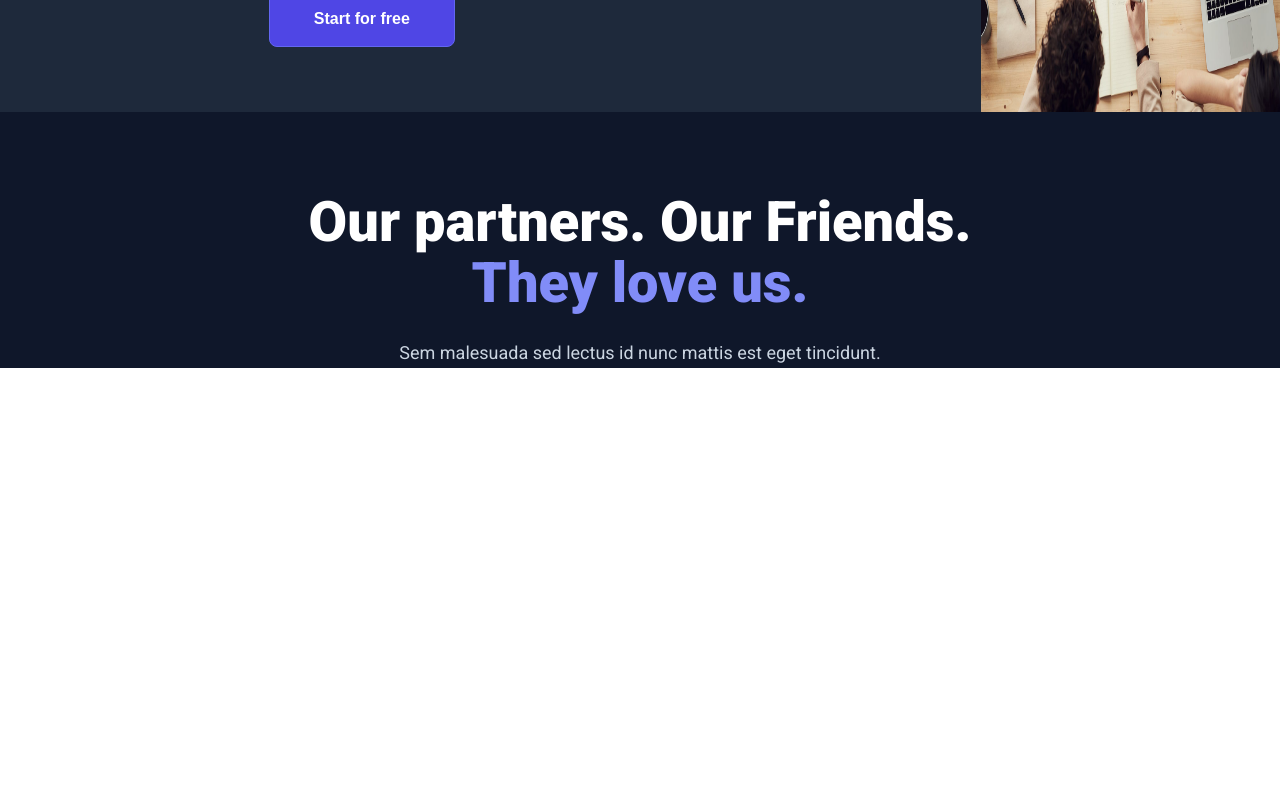
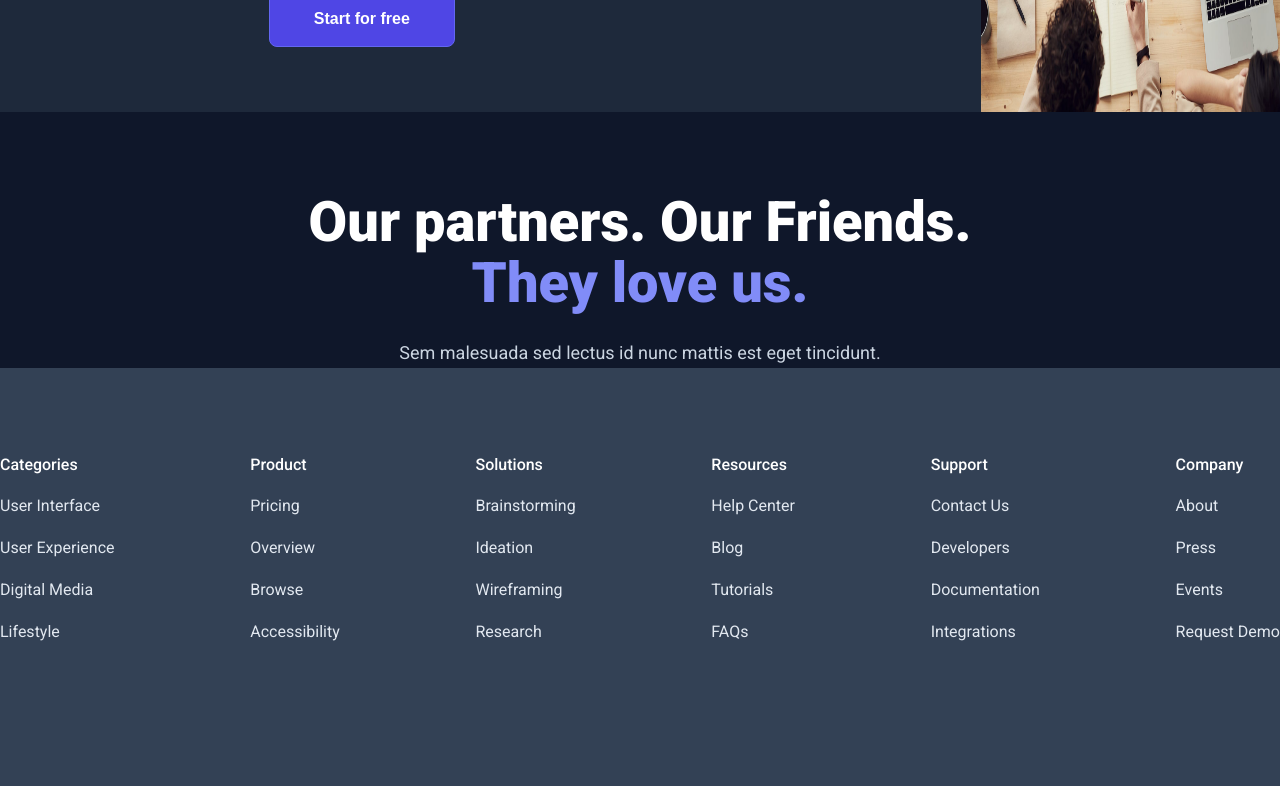
Before and after one commit to ArturKocharyan/trakor, a React (Create React App) app: page / in a window 1280 px wide. Shown: the part 5352-6152 px from the top of the page. Before the commit the page ends 5720 px from the top, so only its background shows below. Built offline with nearby package versions, Linux system fonts and the light colour scheme; the HTML template or start-up script is replaced by a standard one.

Commit message:
add list content

```diff
--- a/src/App.js
+++ b/src/App.js
@@ -1,5 +1,6 @@
 import './App.css';
 import Companies from './Components/Companies/Companies';
+import Footer from './Components/Footer/Footer';
 import Graphic from './Components/Graphic/Graphic';
 import Management from './Components/Menagement/Management';
 import NavBar from './Components/NavBar/NavBar';
@@ -26,6 +27,7 @@
         <Graphic />
         <WorkFaster />
         <SliderCompanies />
+        <Footer />
       </div>
     </div>
   );
--- a/src/Components/Footer/Footer.jsx
+++ b/src/Components/Footer/Footer.jsx
@@ -2,11 +2,54 @@
 import style from './style.module.css'
 
 function Footer() {
-  return (
-    <div className={style.main_container}>
-
-    </div>
-  )
+    return (
+        <div className={style.main_container}>
+            <div className={style.content_container}>
+                <ul>
+                    <li>Categories</li>
+                    <li>User Interface</li>
+                    <li>User Experience</li>
+                    <li>Digital Media</li>
+                    <li>Lifestyle</li>
+                </ul>
+                <ul>
+                    <li>Product</li>
+                    <li>Pricing</li>
+                    <li>Overview</li>
+                    <li>Browse</li>
+                    <li>Accessibility</li>
+                </ul>
+                <ul>
+                    <li>Solutions</li>
+                    <li>Brainstorming</li>
+                    <li>Ideation</li>
+                    <li>Wireframing</li>
+                    <li>Research</li>
+                </ul>
+                <ul>
+                    <li>Resources</li>
+                    <li>Help Center</li>
+                    <li>Blog</li>
+                    <li>Tutorials</li>
+                    <li>FAQs</li>
+                </ul>
+                <ul>
+                    <li>Support</li>
+                    <li>Contact Us</li>
+                    <li>Developers</li>
+                    <li>Documentation</li>
+                    <li>Integrations</li>
+                </ul>
+                <ul>
+                    <li>Company</li>
+                    <li>About</li>
+                    <li>Press</li>
+                    <li>Events</li>
+                    <li>Request Demo</li>
+                </ul>
+            </div>
+        </div>
+    )
 }
 
 export default Footer
--- a/src/Components/Footer/style.module.css
+++ b/src/Components/Footer/style.module.css
@@ -6,3 +6,43 @@
     background-color: #334155;
     height: 418px;
 }
+
+.content_container {
+    display: flex;
+    max-width: 1440px;
+    width: 100%;
+    height: 80%;
+    justify-content: space-between;
+    padding-top: 48px;
+    padding-bottom: 50px;
+}
+
+.main_container ul {
+    padding: 12px 0px 12px 0px;
+    gap: 8px;
+    opacity: 0px;
+
+}
+
+.main_container ul :first-child {
+    font-size: 16px;
+    font-weight: 500;
+    line-height: 17.6px;
+    text-align: left;
+    height: 42px;
+    color: white;
+}
+
+.content_container ul li {
+    font-size: 16px;
+    font-weight: 400;
+    line-height: 22.4px;
+    text-align: left;
+    height: 42px;
+    color: #E2E8F0;
+    list-style-type: none;
+    margin: 0;
+    padding: 0;
+    align-content: center;
+    flex-wrap: wrap;
+}
```
